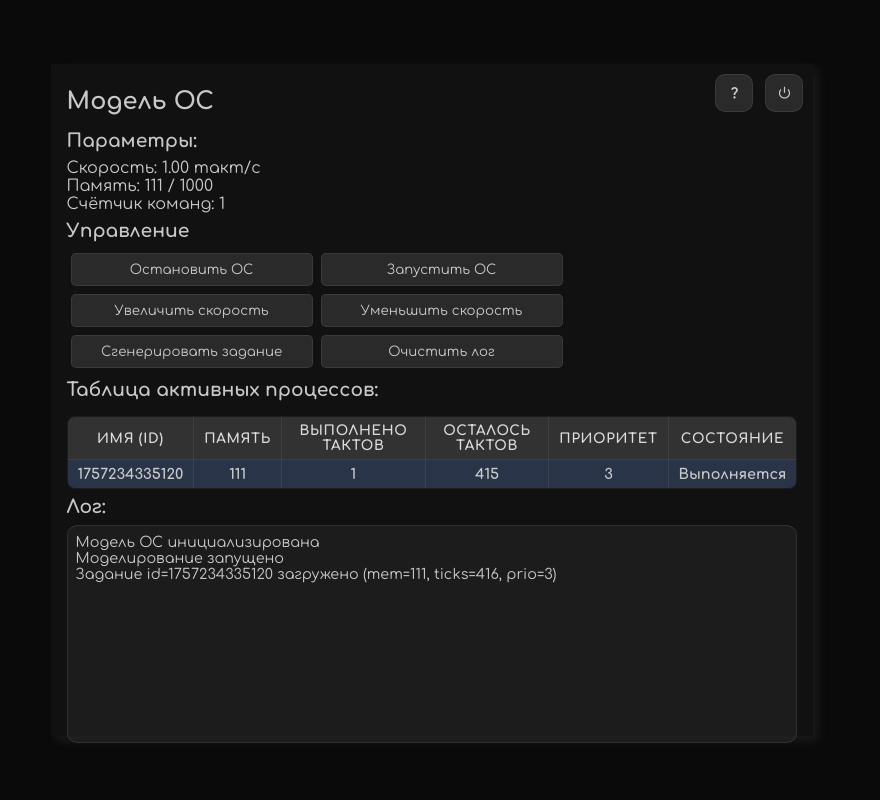
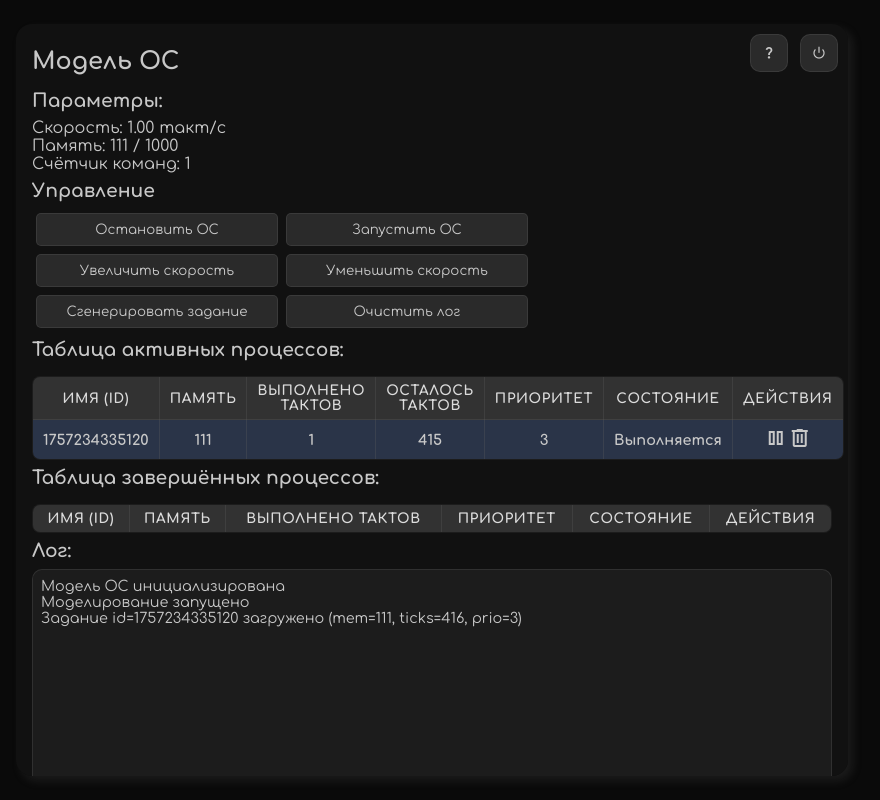
Before and after one commit to gefeeplay/web-os-model, a Vue app: page /os in a window 1280 px wide. Both pictures are taken after a click on the button "Сгенерировать задание". Shown: the whole page, without its empty margins (208-1088 px from the left). Built offline with nearby package versions, Linux system fonts and the light colour scheme.

Commit message:
add table of comleted tasks (lab3)

```diff
--- a/src/components/OsView.vue
+++ b/src/components/OsView.vue
@@ -7,9 +7,8 @@ const route = useRoute()
 const router = useRouter()
 
 // --- Параметры из query ---
-const initSpeed = Number(route.query.speed || 1)   // тактов в секунду
+const initSpeed = Number(route.query.speed || 1)
 const initMemory = Number(route.query.memory || 1000)
-const initCost = Number(route.query.cost || 1)
 
 // --- Состояние модели ---
 const commandCounter = ref(0)
@@ -17,14 +16,14 @@ const currentSpeed = ref(initSpeed)
 const totalMemory = ref(initMemory)
 const usedMemory = ref(0)
 const processTable = ref([])
+const completedTable = ref([]) // ✅ добавили таблицу завершенных процессов
 const isRunning = ref(false)
 const intervalId = ref(null)
 const log = ref([])
 
-// RR параметры
-const quantum = 50              // квант времени (в тактах)
-const currentQuantum = ref(0)  // оставшийся квант
-let currentProcess = null       // активный процесс
+const quantum = 50
+const currentQuantum = ref(0)
+let currentProcess = null
 
 // --- Навигация ---
 function goToMainMenu() {
@@ -36,6 +35,7 @@ function initModel() {
     commandCounter.value = 0
     usedMemory.value = 0
     processTable.value = []
+    completedTable.value = []
     log.value.push('Модель ОС инициализирована')
     currentProcess = null
     currentQuantum.value = 0
@@ -45,11 +45,11 @@ function initModel() {
 function generateTask() {
     const task = {
         id: Date.now(),
-        memory: Math.floor(Math.random() * 200) + 50,   // 50–250
+        memory: Math.floor(Math.random() * 200) + 50,
         pc: 0,
-        ticksRequired: Math.floor(Math.random() * 500) + 250, // 250–750
-        priority: Math.floor(Math.random() * 5) + 1,    // приоритет 1–5
-        state: 'Ожидание'                                  // Состояние
+        ticksRequired: Math.floor(Math.random() * 500) + 250,
+        priority: Math.floor(Math.random() * 5) + 1,
+        state: 'Ожидание'
     }
     if (hasMemory(task.memory) && processTable.value.length < 10) {
         processTable.value.push(task)
@@ -60,7 +60,6 @@ function generateTask() {
     }
 }
 
-// --- Проверка памяти ---
 function hasMemory(size) {
     return usedMemory.value + size <= totalMemory.value
 }
@@ -70,25 +69,34 @@ function clearLog() {
     log.value = []
 }
 
-// --- Выбор следующего процесса ---
+// --- Планировщик ---
 function scheduleNext() {
     if (processTable.value.length === 0) {
         currentProcess = null
         return
     }
 
-    // выбираем процесс с макс. приоритетом
-    processTable.value.sort((a, b) => b.priority - a.priority)
+    // игнорируем приостановленные
+    const readyProcesses = processTable.value.filter(p => p.state !== 'Приостановлен')
+    if (readyProcesses.length === 0) {
+        currentProcess = null
+        return
+    }
 
-    currentProcess = processTable.value.shift()
-    currentProcess.state = 'Выполняется'       // <— отмечаем активный
+    readyProcesses.sort((a, b) => b.priority - a.priority)
+    const nextProcess = readyProcesses.shift()
+    processTable.value = processTable.value.filter(p => p.id !== nextProcess.id)
+
+    nextProcess.state = 'Выполняется'
+    currentProcess = nextProcess
     currentQuantum.value = quantum
 
-    // остальные остаются в состоянии "Ожидание"
-    processTable.value.forEach(p => p.state = 'Ожидание')
+    processTable.value.forEach(p => {
+        if (p.state === 'Выполняется') p.state = 'Ожидание'
+    })
 }
 
-// --- Такт ОС ---
+// --- Такт ---
 function tick() {
     if (!currentProcess) {
         scheduleNext()
@@ -101,18 +109,18 @@ function tick() {
     commandCounter.value++
 
     if (currentProcess.ticksRequired <= 0) {
+        currentProcess.state = 'Выполнен'
+        completedTable.value.push(currentProcess)
         usedMemory.value -= currentProcess.memory
         log.value.push(`Процесс ${currentProcess.id} завершён, память освобождена`)
         currentProcess = null
     } else if (currentQuantum.value <= 0) {
-        currentProcess.state = 'Готов'
+        currentProcess.state = 'Ожидание'
         processTable.value.push(currentProcess)
         currentProcess = null
     }
 
-    if (!currentProcess) {
-        scheduleNext()
-    }
+    if (!currentProcess) scheduleNext()
 }
 
 // --- Управление моделированием ---
@@ -138,6 +146,31 @@ function adjustSpeed(factor) {
     log.value.push(`Скорость изменена: ${currentSpeed.value.toFixed(2)} такт/с`)
 }
 
+// --- Новые функции действий ---
+function pauseProcess(task) {
+    if (task.state === 'Выполняется') {
+        // если текущий процесс приостанавливают — сбросить
+        currentProcess = null
+    }
+    task.state = 'Приостановлен'
+    log.value.push(`Процесс ${task.id} приостановлен`)
+}
+
+function terminateProcess(task) {
+    // удалить из списка активных, память вернуть
+    usedMemory.value -= task.memory
+    task.state = 'Удален'
+    completedTable.value.push(task)
+    processTable.value = processTable.value.filter(p => p.id !== task.id)
+    log.value.push(`Процесс ${task.id} завершён вручную`)
+    if (currentProcess && currentProcess.id === task.id) currentProcess = null
+}
+
+function deleteCompleted(task) {
+    completedTable.value = completedTable.value.filter(p => p.id !== task.id)
+    log.value.push(`Процесс ${task.id} удалён из списка завершённых`)
+}
+
 // --- Жизненный цикл ---
 onMounted(() => {
     initModel()
@@ -148,11 +181,7 @@ onUnmounted(() => {
     stopSimulation()
 })
 
-
-//--- vue ---
-
 const showHelp = ref(false)
-
 </script>
 
 
@@ -160,11 +189,10 @@ const showHelp = ref(false)
     <div class="panel os-panel">
 
         <div class="btn help" @click="showHelp = true">
-            <span class="material-symbols-outlined" style="font-size: 1rem;">
-                question_mark
-            </span>
+            <span class="material-symbols-outlined" style="font-size: 1rem;">question_mark</span>
             <HelpView :showHelp="showHelp" @closeHelp="showHelp = false" />
         </div>
+
         <div class="btn menu" @click="goToMainMenu">
             <span class="material-symbols-outlined" style="font-size: 1rem;">mode_off_on</span>
         </div>
@@ -174,7 +202,6 @@ const showHelp = ref(false)
         <h3>Параметры:</h3>
         <p>Скорость: {{ currentSpeed.toFixed(2) }} такт/с</p>
         <p>Память: {{ usedMemory }} / {{ totalMemory }}</p>
-        <!--<p>Затраты ОС: {{ initCost }}</p>-->
         <p>Счётчик команд: {{ commandCounter }}</p>
 
         <h3>Управление</h3>
@@ -196,7 +223,8 @@ const showHelp = ref(false)
                     <th>Выполнено тактов</th>
                     <th>Осталось тактов</th>
                     <th>Приоритет</th>
-                    <th>Состояние</th> <!-- Новый столбец -->
+                    <th>Состояние</th>
+                    <th>Действия</th>
                 </tr>
             </thead>
             <tbody>
@@ -208,6 +236,14 @@ const showHelp = ref(false)
                     <td>{{ currentProcess.ticksRequired }}</td>
                     <td>{{ currentProcess.priority }}</td>
                     <td>{{ currentProcess.state }}</td>
+                    <td>
+                        <button @click="pauseProcess(currentProcess)">
+                            <span class="material-symbols-outlined">pause</span>
+                        </button>
+                        <button @click="terminateProcess(currentProcess)">
+                            <span class="material-symbols-outlined">delete</span>
+                        </button>
+                    </td>
                 </tr>
 
                 <!-- Остальные процессы -->
@@ -218,6 +254,42 @@ const showHelp = ref(false)
                     <td>{{ task.ticksRequired }}</td>
                     <td>{{ task.priority }}</td>
                     <td>{{ task.state }}</td>
+                    <td>
+                        <button @click="pauseProcess(task)">
+                            <span class="material-symbols-outlined">pause</span>
+                        </button>
+                        <button @click="terminateProcess(task)">
+                            <span class="material-symbols-outlined">delete</span>
+                        </button>
+                    </td>
+                </tr>
+            </tbody>
+        </table>
+
+        <h3>Таблица завершённых процессов:</h3>
+        <table class="process-table">
+            <thead>
+                <tr>
+                    <th>Имя (id)</th>
+                    <th>Память</th>
+                    <th>Выполнено тактов</th>
+                    <th>Приоритет</th>
+                    <th>Состояние</th>
+                    <th>Действия</th>
+                </tr>
+            </thead>
+            <tbody>
+                <tr v-for="task in completedTable" :key="task.id">
+                    <td>{{ task.id }}</td>
+                    <td>{{ task.memory }}</td>
+                    <td>{{ task.pc }}</td>
+                    <td>{{ task.priority }}</td>
+                    <td>{{ task.state }}</td>
+                    <td>
+                        <button @click="deleteCompleted(task)">
+                            <span class="material-symbols-outlined">delete</span>
+                        </button>
+                    </td>
                 </tr>
             </tbody>
         </table>
@@ -229,6 +301,7 @@ const showHelp = ref(false)
     </div>
 </template>
 
+
 <style scoped>
 h2,
 h3 {
@@ -237,13 +310,30 @@ h3 {
 
 .os-panel {
     position: relative;
-    height: 80vh;
-    width: 80ch;
+    width: 50rem;
     padding: 1rem;
+    border-radius: 1rem;
     background-color: rgba(23, 23, 23, 0.6);
     color: rgb(200, 200, 200);
     box-shadow: 5px 5px 10px rgba(97, 97, 97, 0.2);
+    max-height: 90vh;
+    overflow-y: auto;
 }
+
+.os-panel::-webkit-scrollbar {
+    display: none;
+    width: 8px;
+}
+
+.os-panel::-webkit-scrollbar-thumb {
+    background: rgba(100, 100, 100, 0.4);
+    border-radius: 4px;
+}
+
+.os-panel::-webkit-scrollbar-thumb:hover {
+    background: rgba(150, 150, 150, 0.6);
+}
+
 
 .controls {
     display: grid;
@@ -272,6 +362,17 @@ h3 {
 
 .process-table li {
     padding-left: 1rem;
+}
+
+.process-table button {
+    background: none;
+    border: none;
+    cursor: pointer;
+    color: rgb(200, 200, 200);
+}
+
+.process-table button:hover {
+    color: #fff;
 }
 
 li::marker {
```
Also changed, not shown: src/style.css (line endings or trailing spaces).
